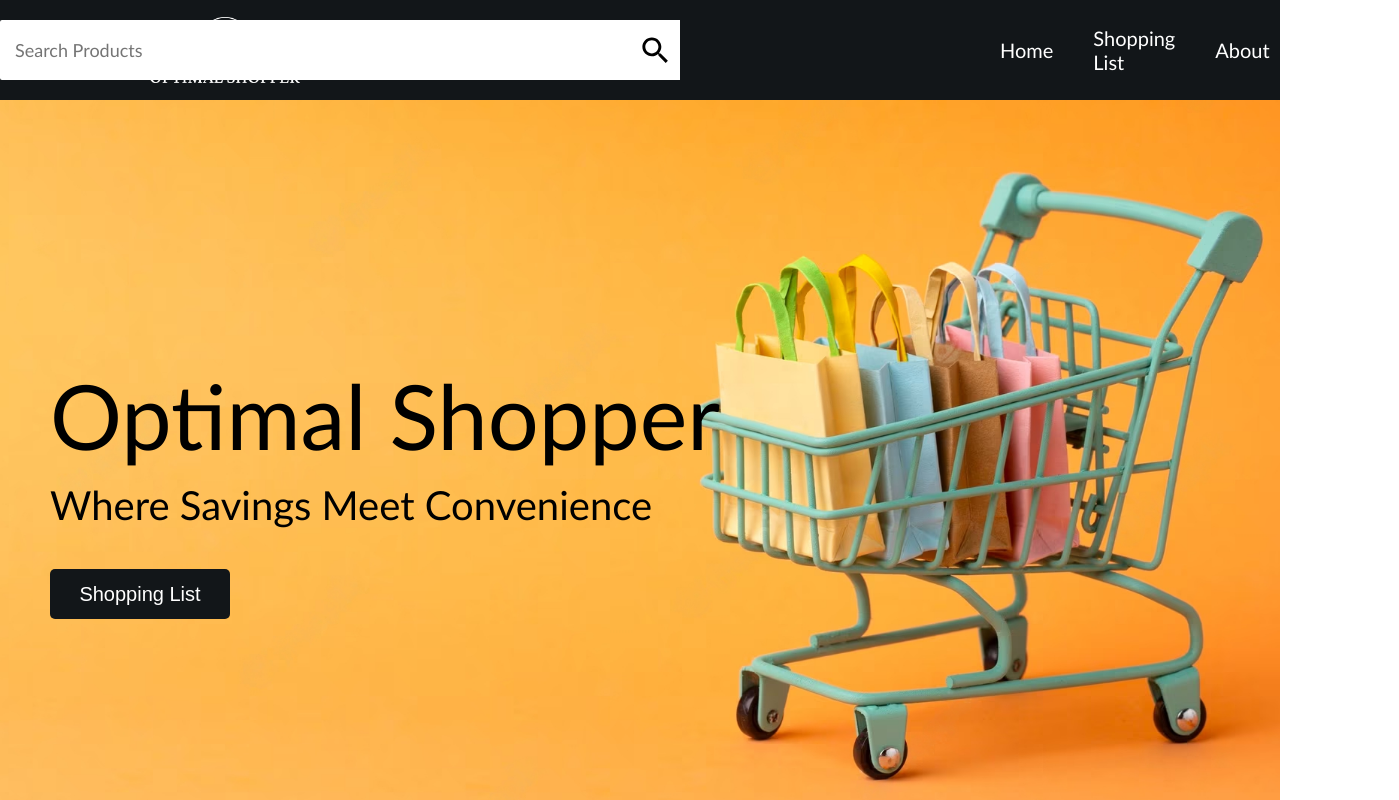
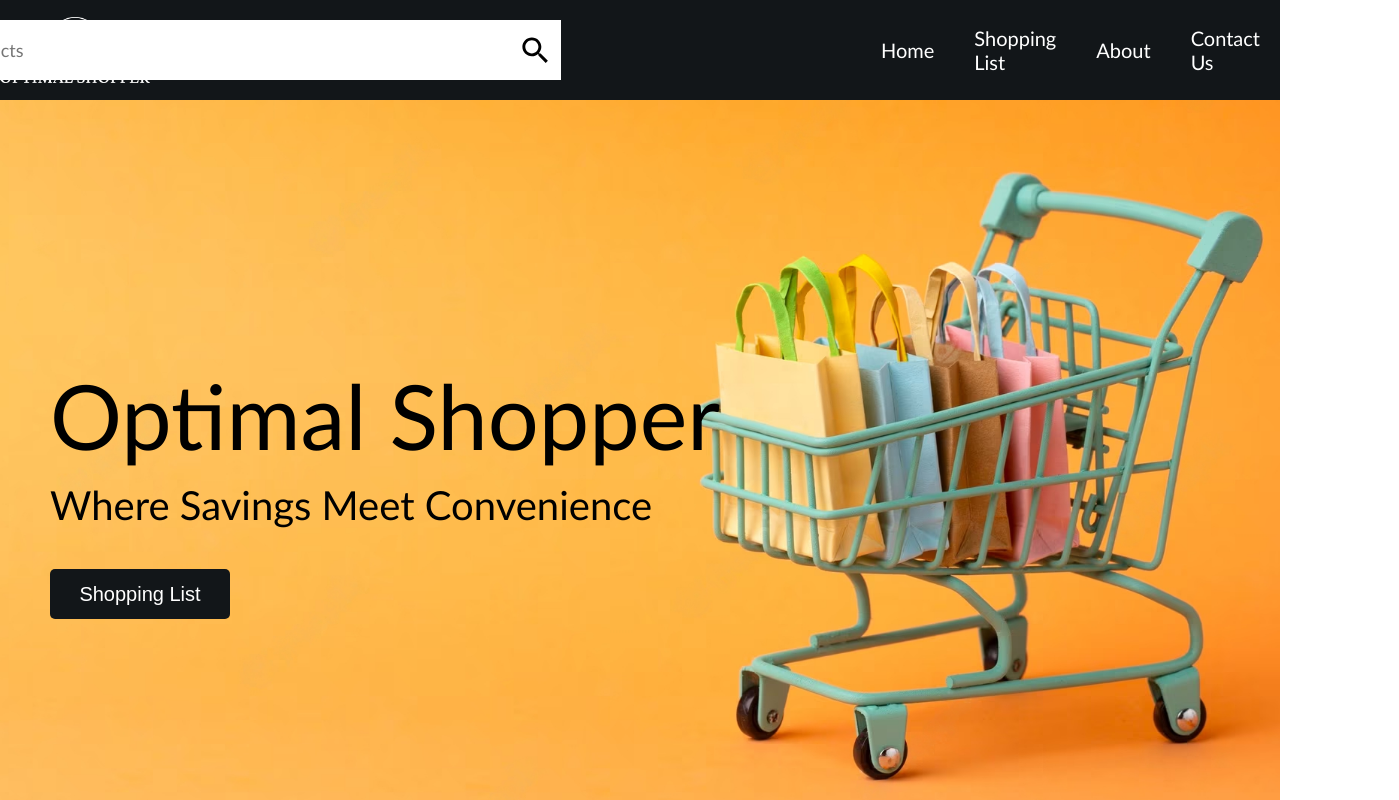
Before and after one commit to Dudemario/GroceryWebApp, a React (Create React App) app in the folder grocery_webapp/: page / in a window 1280 px wide. Shown: the top 800 px of the page, 1399 px wide, since content can reach past the window. Built offline with nearby package versions, Linux system fonts and the light colour scheme.

Commit message:
removed scrollbar from searchbar results

```diff
--- a/grocery_webapp/src/styles/Navbar.css
+++ b/grocery_webapp/src/styles/Navbar.css
@@ -12,7 +12,6 @@
     height: 100%;
     display: flex;
     align-items: center;
-    padding-left: 150px;
   }
 
   .navbar .leftSide img {
@@ -29,7 +28,7 @@
     padding-top: 20px;
     position: relative;
     right: 300px;
-    z-index: 1
+    z-index: 1;
   }
 
   .navbar .rightSide {
--- a/grocery_webapp/src/styles/SearchBar.css
+++ b/grocery_webapp/src/styles/SearchBar.css
@@ -40,9 +40,9 @@ input:focus {
   overflow-y: auto;
 }
 
-/* .dataResult::-webkit-scrollbar {
+.dataResult::-webkit-scrollbar {
   display: none;
-} */
+}
 
 .dataResult .dataItem {
   width: 100%;
```
Also changed, not shown: grocery_webapp/src/components/SearchBar.js (line endings or trailing spaces).
